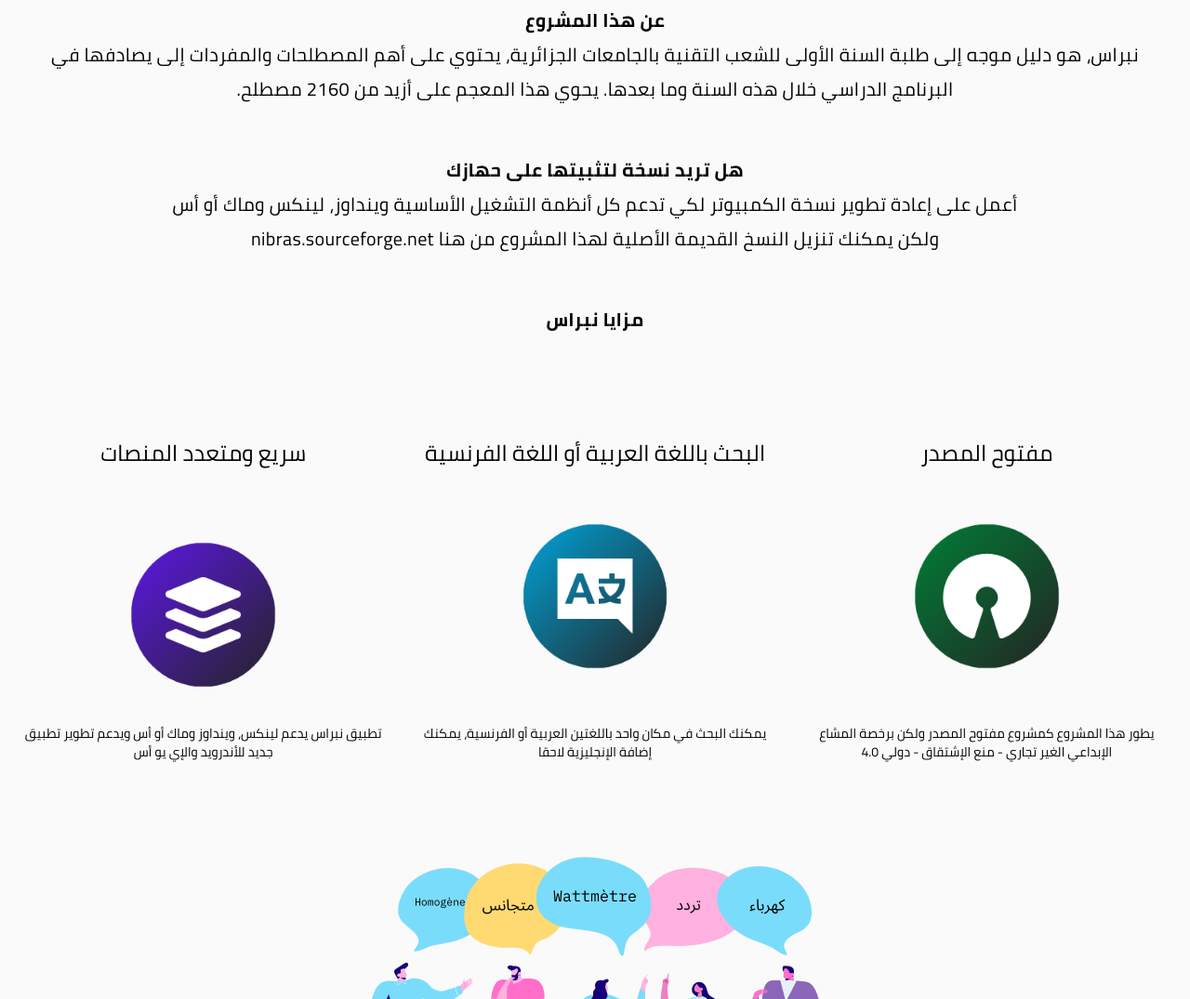
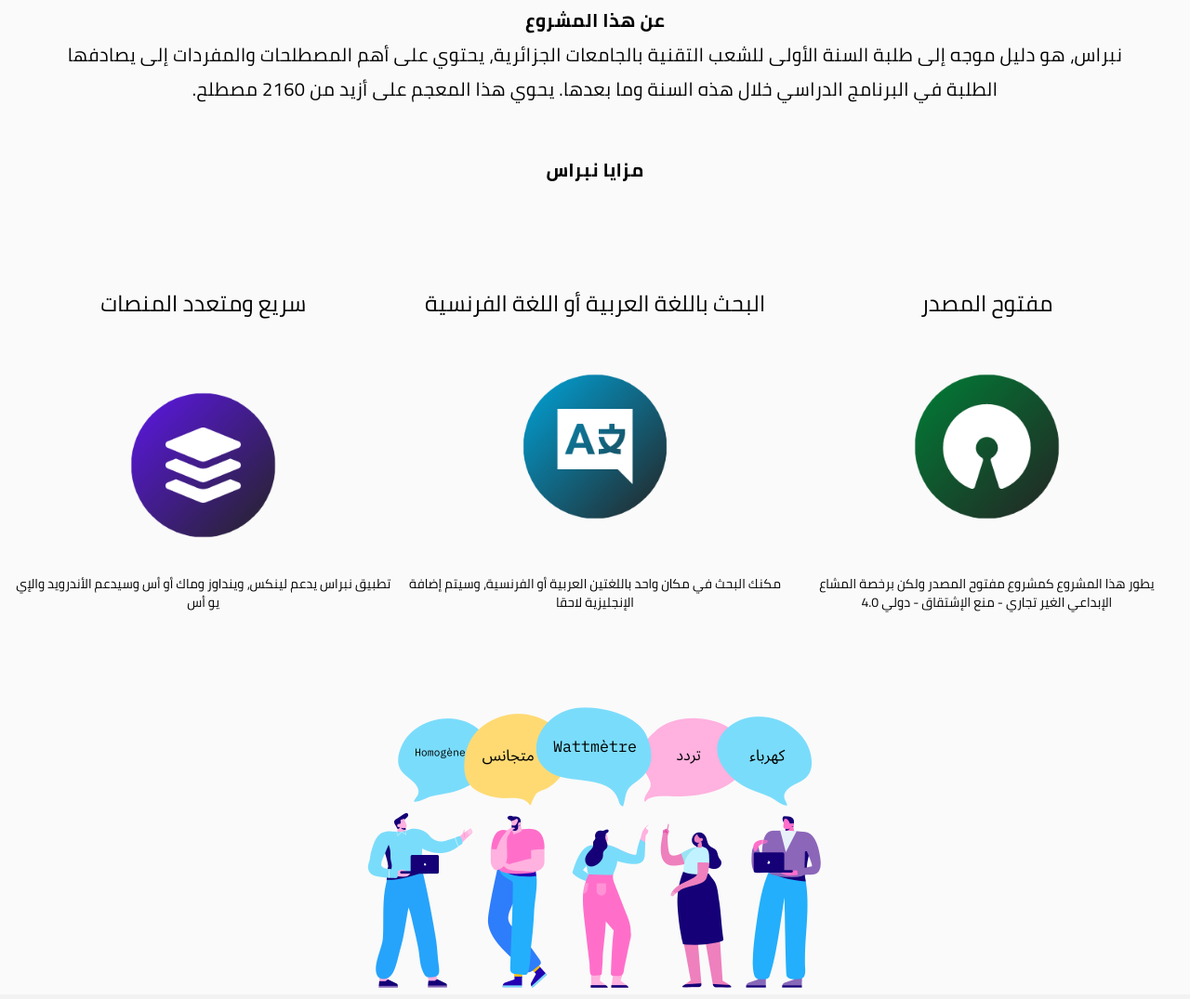
Before and after one commit to walidamriou/Nibras, a plain HTML site: page index.html in a window 1280 px wide. Shown: the part 557-1632 px from the top of the page at 93% size. Drawn offline with nearby package versions, Linux system fonts and the light colour scheme; no server answers.

Commit message:
Update index.html

```diff
--- a/index.html
+++ b/index.html
@@ -240,18 +240,9 @@ onclick=" window.open('./desktop.html','_blank')"
 <br>
   <h5 style="margin:50px;line-height: initial;">
   <b>عن هذا المشروع</b><br>
-  نبراس، هو دليل موجه إلى طلبة السنة الأولى للشعب التقنية بالجامعات الجزائرية، يحتوي على أهم المصطلحات والمفردات إلى يصادفها في البرنامج الدراسي خلال هذه السنة وما بعدها. يحوي هذا المعجم على أزيد من 2160 مصطلح.
+  نبراس، هو دليل موجه إلى طلبة السنة الأولى للشعب التقنية بالجامعات الجزائرية، يحتوي على أهم المصطلحات والمفردات إلى يصادفها الطلبة في البرنامج الدراسي خلال هذه السنة وما بعدها. يحوي هذا المعجم على أزيد من 2160 مصطلح.
   <br>
   </h5>
-
-  <h5 style="margin:50px;line-height: initial;">
-    <b>هل تريد نسخة لتثبيتها على حهازك</b><br>
-    أعمل على إعادة تطوير نسخة الكمبيوتر لكي تدعم كل أنظمة التشغيل الأساسية وينداوز، لينكس وماك أو أس
-    <br>
-    ولكن يمكنك تنزيل النسخ القديمة الأصلية لهذا المشروع من هنا
-    nibras.sourceforge.net
-    <br>
-    </h5>
 
     <h5 style="margin:50px;line-height: initial;">
       <b> مزايا نبراس </b><br>
@@ -280,7 +271,7 @@ onclick=" window.open('./desktop.html','_blank')"
             <br>
             <br>
             <p style="padding-left: 10px;padding-right: 10px;"></p>
-            يمكنك البحث في مكان واحد باللغتين العربية أو الفرنسية، يمكنك إضافة الإنجليزية لاحقا
+          مكنك البحث في مكان واحد باللغتين العربية أو الفرنسية، وسيتم إضافة الإنجليزية لاحقا
           </p>
 
             <br>
@@ -295,7 +286,7 @@ onclick=" window.open('./desktop.html','_blank')"
             <img src="img/3.png" style="max-width: 50%;">
             <br>
             <p style="padding-left: 10px;padding-right: 10px;"></p>
-            تطبيق نبراس يدعم لينكس، وينداوز وماك أو أس ويدعم تطوير تطبيق جديد للأندرويد والإي يو أس
+             تطبيق نبراس يدعم لينكس، وينداوز وماك أو أس وسيدعم الأندرويد والإي يو أس
           </p>
 
             <br>
```
